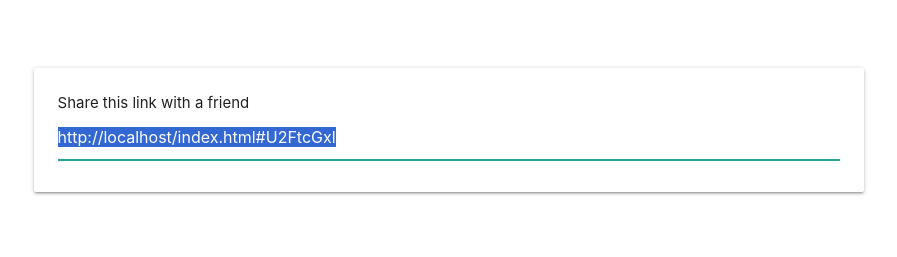
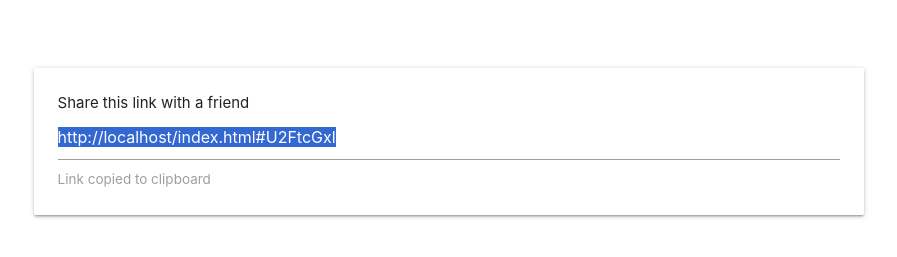
Before and after one commit to alokvns48/secret-message, a plain HTML site: page index.html in a window 1280 px wide. Both pictures are taken after typing "Sample" into the empty fields and a click on the button "CREATE". Shown: the part 121-378 px from the top of the page, without its empty margins (191-1088 px from the left). Drawn offline with nearby package versions, Linux system fonts and the light colour scheme.

Commit message:
copy link function added

```diff
--- a/index.html
+++ b/index.html
@@ -46,14 +46,15 @@
         <div id="message-form" class="card-panel">
           <form>
             <label>Enter a Secret Message</label>
-            <input id="message-input" placeholder="Here..."/>
+            <input id="message-input" placeholder="Here..." />
             <button class="btn">Create</button>
           </form>
         </div>
         <div id="link-form" class="card-panel hide">
           <div>
             Share this link with a friend
-            <input id="link-input" />
+            <input id="link-input" readonly />
+            <label style="font-size: 0.9rem">Link copied to clipboard</label>
           </div>
         </div>
       </div>
--- a/index.js
+++ b/index.js
@@ -1,14 +1,13 @@
 const { hash } = window.location;
 
-const message = atob(hash.replace('#', ''));
+const message = atob(hash.replace("#", ""));
 
 if (message) {
-    document.querySelector('#message-form').classList.add('hide');
-    document.querySelector('#message-show').classList.remove('hide');
+  document.querySelector("#message-form").classList.add("hide");
+  document.querySelector("#message-show").classList.remove("hide");
 
-    document.querySelector('h2').innerHTML = message;
+  document.querySelector("h2").innerHTML = message;
 }
-
 
 document.querySelector("form").addEventListener("submit", (event) => {
   event.preventDefault();
@@ -24,4 +23,6 @@ document.querySelector("form").addEventListener("submit", (event) => {
   const linkinput = document.querySelector("#link-input");
   linkinput.value = `${window.location}#${encrypted}`;
   linkinput.select();
+
+  document.execCommand("copy");
 });
```
